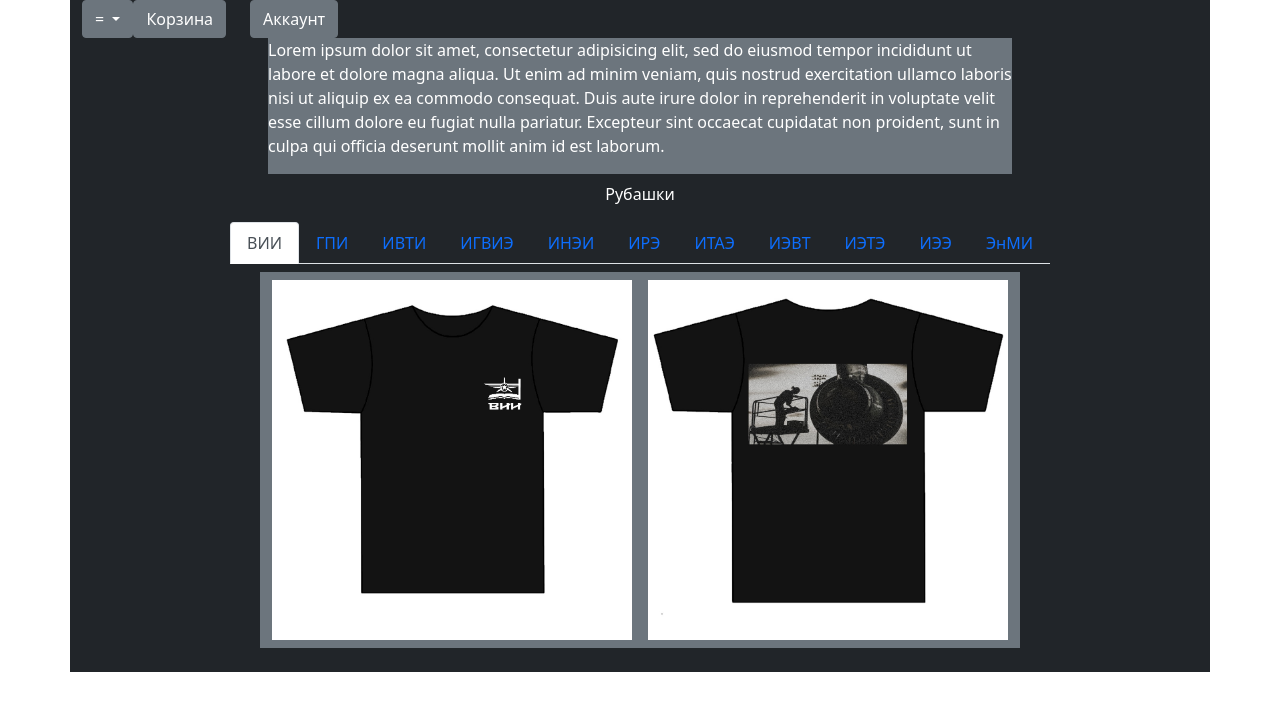
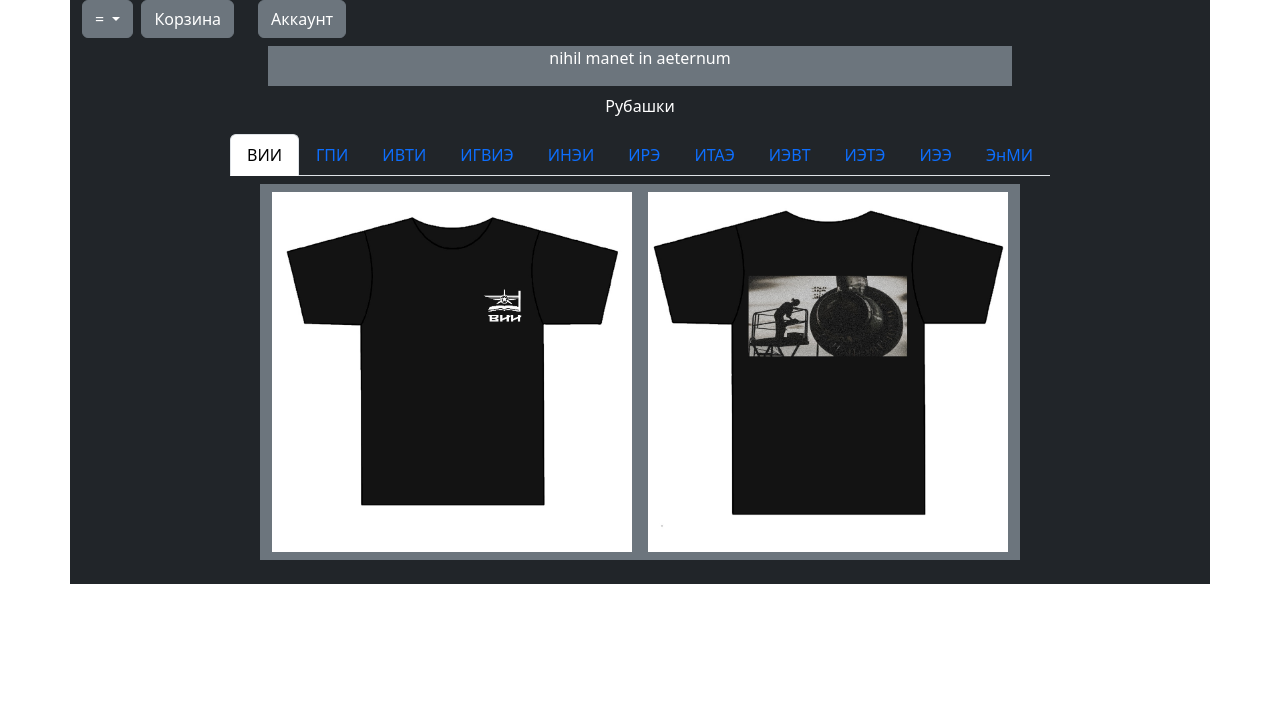
Before and after one commit to DragonLord24/MPEIproject, a plain HTML site: page index.html in a window 1280 px wide. Drawn offline with nearby package versions, Linux system fonts and the light colour scheme.

Commit message:
Add files via upload

```diff
--- a/index.html
+++ b/index.html
@@ -3,7 +3,7 @@
 <head>
 	<meta charset="utf-8">
 	<meta name="viewport" content="width=device-width, initial-scale=1">
-	<link href="https://cdn.jsdelivr.net/npm/bootstrap@5.1.3/dist/css/bootstrap.min.css" rel="stylesheet" integrity="sha384-1BmE4kWBq78iYhFldvKuhfTAU6auU8tT94WrHftjDbrCEXSU1oBoqyl2QvZ6jIW3" crossorigin="anonymous">
+	<link href="https://cdn.jsdelivr.net/npm/bootstrap@5.3.0/dist/css/bootstrap.min.css" rel="stylesheet" integrity="sha384-9ndCyUaIbzAi2FUVXJi0CjmCapSmO7SnpJef0486qhLnuZ2cdeRhO02iuK6FUUVM" crossorigin="anonymous">
 	<title></title>
 </head>
 <body style="background-color: white; color: white;">
@@ -20,7 +20,7 @@
 		  </ul>
 		</div>
 		<div class="justify-content-end row">
-			<div class="col">
+			<div class="col ms-2">
 				<button class="btn btn-secondary">Корзина</button>
 			</div>
 			<div class="col">
@@ -29,13 +29,8 @@
 		</div>
 	</div>
 	<div class="d-flex justify-content-center" style="">
-		<div class="col-8 bg-secondary">
-			<p>Lorem ipsum dolor sit amet, consectetur adipisicing elit, sed do eiusmod
-			tempor incididunt ut labore et dolore magna aliqua. Ut enim ad minim veniam,
-			quis nostrud exercitation ullamco laboris nisi ut aliquip ex ea commodo
-			consequat. Duis aute irure dolor in reprehenderit in voluptate velit esse
-			cillum dolore eu fugiat nulla pariatur. Excepteur sint occaecat cupidatat non
-			proident, sunt in culpa qui officia deserunt mollit anim id est laborum.</p>
+		<div class="col-8 bg-secondary mt-2 d-flex justify-content-center">
+			<p>nihil manet in aeternum</p>
 		</div>
 	</div>
 	<div class="mt-2 d-flex justify-content-center col">
@@ -192,6 +187,7 @@
 	</div>
 </div>
 
-<script src="https://cdn.jsdelivr.net/npm/bootstrap@5.1.3/dist/js/bootstrap.bundle.min.js" integrity="sha384-ka7Sk0Gln4gmtz2MlQnikT1wXgYsOg+OMhuP+IlRH9sENBO0LRn5q+8nbTov4+1p" crossorigin="anonymous"></script>
+<script src="https://cdn.jsdelivr.net/npm/bootstrap@5.3.0/dist/js/bootstrap.bundle.min.js" integrity="sha384-geWF76RCwLtnZ8qwWowPQNguL3RmwHVBC9FhGdlKrxdiJJigb/j/68SIy3Te4Bkz" crossorigin="anonymous"></script>
+  </body>
 </body>
 </html>
```
